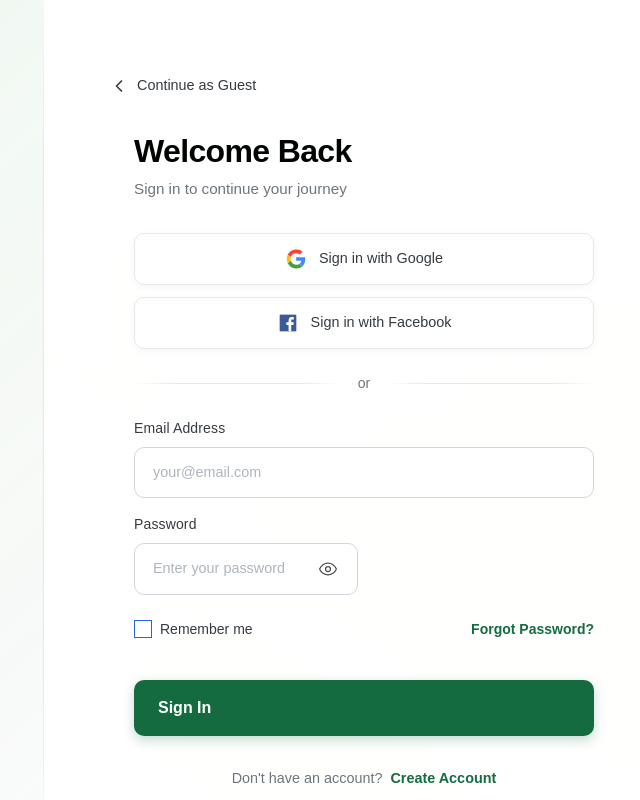
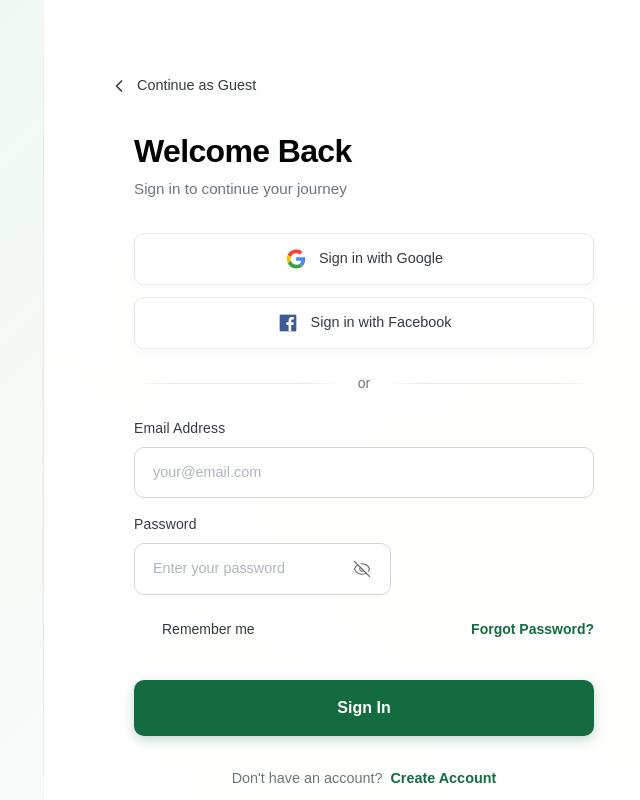
Before and after one commit to ask-aMuslim/FrontEnd, an Angular app: page /login in a window 1280 px wide. Shown: the whole page, without its empty margins (596-1236 px from the left). Built offline with nearby package versions, Linux system fonts and the light colour scheme.

Commit message:
Login Page Edits

```diff
--- a/src/app/core/auth/login/login.component.html
+++ b/src/app/core/auth/login/login.component.html
@@ -90,7 +90,7 @@
                                 tabindex="-1"
                                 [attr.aria-label]="showPassword ? 'Hide password' : 'Show password'">
                                 <img
-                                    [src]="showPassword ? '/icons/icons 24/select=eye off.svg' : '/icons/icons 24/select=eye.svg'"
+                                    [src]="showPassword ? '/icons/icons 24/select=eye.svg' : '/icons/icons 24/select=eye off.svg'"
                                     alt />
                             </button>
                         </div>
--- a/src/app/core/auth/login/login.component.scss
+++ b/src/app/core/auth/login/login.component.scss
@@ -492,33 +492,42 @@
     border: none;
     cursor: pointer;
     padding: 0.5rem;
-    display: flex;
+    display: inline-flex;
     align-items: center;
     justify-content: center;
     border-radius: 0.375rem;
     transition: all 0.2s ease;
-    color: var(--color-text-caption);
+    z-index: 2;
+
+    img {
+        width: 18px;
+        height: 18px;
+        opacity: 0.6;
+        display: block;
+        transition: all 0.2s ease;
+    }
 
     &:hover {
-        background: var(--color-background-light);
-        color: var(--color-text-body);
+        background: var(--special-primary-6);
+
+        img {
+            opacity: 1;
+            transform: scale(1.1);
+        }
     }
 
     &:focus-visible {
         outline: 2px solid var(--special-primary);
         outline-offset: 2px;
     }
+}
 
-    img {
-        width: 20px;
-        height: 20px;
-        opacity: 0.7;
-        transition: opacity 0.2s ease;
-    }
-
-    &:hover img {
-        opacity: 1;
-    }
+/* Ensure the input uses full width and leaves room for the toggle */
+.password-wrapper .form-input {
+    width: 100%;
+    box-sizing: border-box;
+    padding-right: 3.2rem;
+    /* room for the eye icon */
 }
 
 .form-options {
@@ -531,22 +540,57 @@
 .remember-me {
     display: flex;
     align-items: center;
-    gap: 0.5rem;
+    gap: 0.625rem;
     cursor: pointer;
     user-select: none;
+    position: relative;
 }
 
 .remember-checkbox {
+    appearance: none;
+    -webkit-appearance: none;
     width: 18px;
     height: 18px;
+    border: 2px solid var(--special-primary-30);
+    border-radius: 0.25rem;
     cursor: pointer;
-    accent-color: var(--special-primary);
+    position: relative;
+    transition: all 0.2s ease;
+    background: var(--color-background-white);
+
+    &:hover {
+        border-color: var(--special-primary);
+        background: var(--special-primary-6);
+    }
+
+    &:checked {
+        background: var(--special-primary);
+        border-color: var(--special-primary);
+
+        &::after {
+            content: '';
+            position: absolute;
+            left: 50%;
+            top: 50%;
+            transform: translate(-50%, -50%) rotate(45deg);
+            width: 4px;
+            height: 8px;
+            border: solid white;
+            border-width: 0 2px 2px 0;
+        }
+    }
+
+    &:focus-visible {
+        outline: 2px solid var(--special-primary);
+        outline-offset: 2px;
+    }
 }
 
 .remember-text {
     font-size: 0.875rem;
     color: var(--color-text-body);
     font-weight: 500;
+    cursor: pointer;
 }
 
 .forgot-link {
@@ -576,6 +620,7 @@
     box-shadow: 0 4px 12px rgba(21, 107, 64, 0.25);
     position: relative;
     overflow: hidden;
+    text-align: center;
 
     &::before {
         content: '';
@@ -620,7 +665,9 @@
 .submit-btn__success {
     display: flex;
     align-items: center;
+    justify-content: center;
     gap: 0.5rem;
+    width: 100%;
 }
 
 .spinner {
--- a/src/app/pages/home/home.ts
+++ b/src/app/pages/home/home.ts
@@ -338,13 +338,22 @@ export class Home implements AfterViewInit, OnDestroy {
   }
 
   /**
-   * Scroll the bubbles slider left or right
+   * Scroll the bubbles slider left or right by one bubble
    */
   protected scrollBubbles(direction: 'left' | 'right'): void {
     const container = this.bubblesContainer?.nativeElement;
     if (!container) return;
 
-    const scrollAmount = 250; // pixels to scroll
+    // Get the first bubble element to calculate its width
+    const firstBubble = container.querySelector('.hero-bubble-slide') as HTMLElement;
+    if (!firstBubble) return;
+
+    // Calculate scroll amount: bubble width + gap
+    const bubbleWidth = firstBubble.offsetWidth;
+    const computedStyle = window.getComputedStyle(container);
+    const gap = parseFloat(computedStyle.gap) || 0;
+    const scrollAmount = bubbleWidth + gap;
+
     const currentScroll = container.scrollLeft;
     const targetScroll = direction === 'left'
       ? currentScroll - scrollAmount
```
